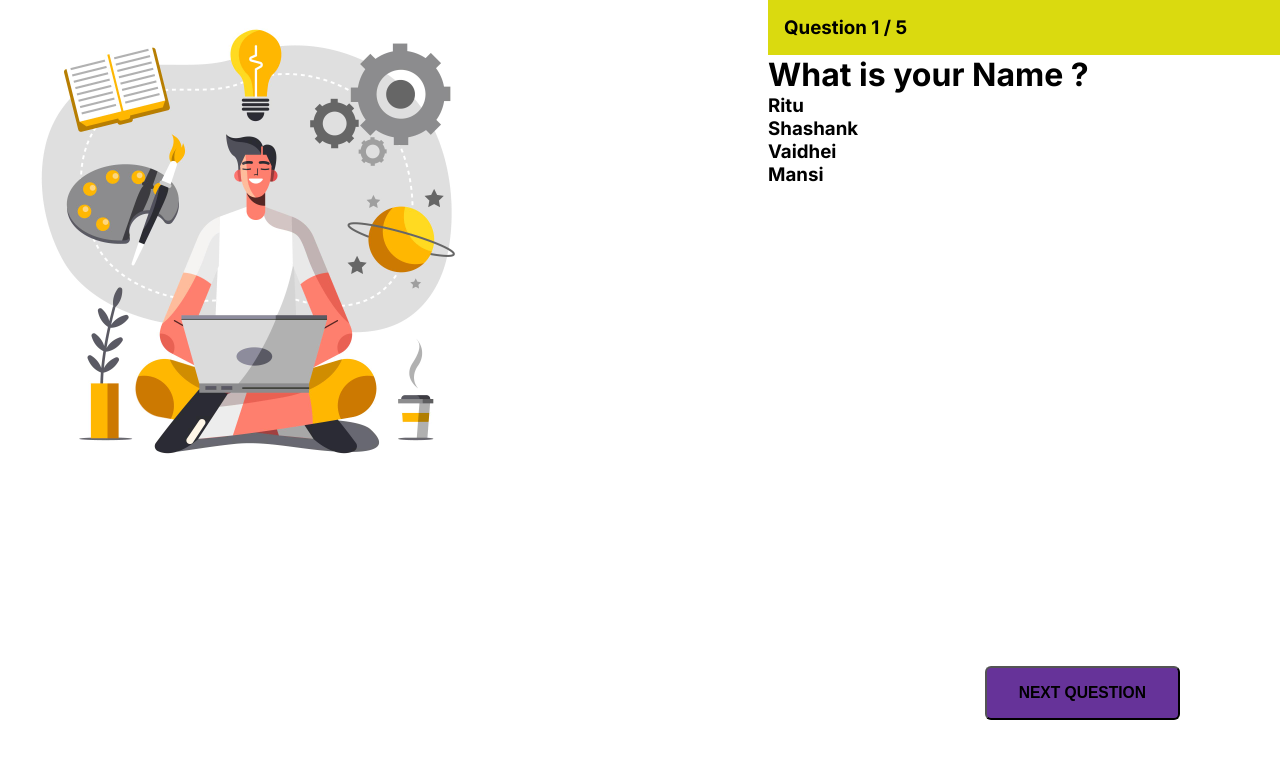
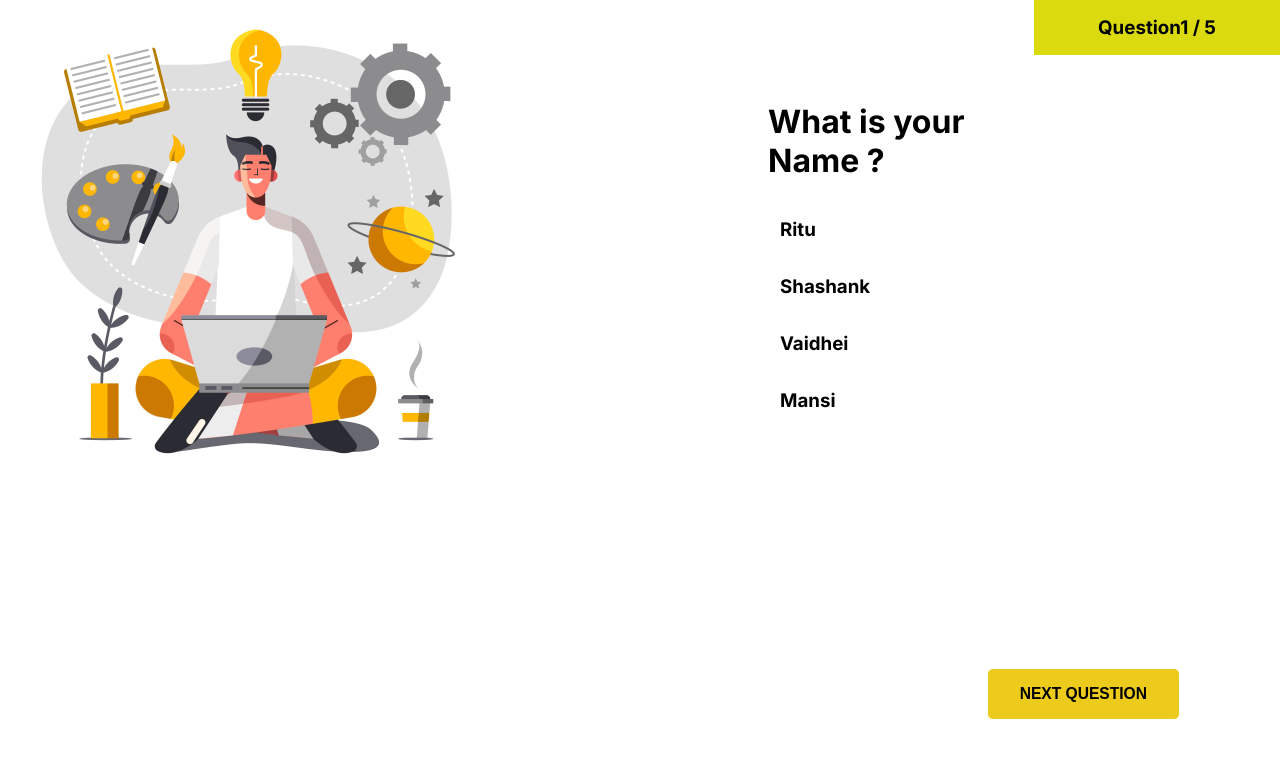
Before and after one commit to singh-ritu/Quiz-Web-App, a Next.js app: page / in a window 1280 px wide. Shown: the top 758 px of the page. Built offline with nearby package versions, Linux system fonts and the light colour scheme.

Commit message:
toggling the stepbar

```diff
--- a/src/app/globals.css
+++ b/src/app/globals.css
@@ -87,6 +87,7 @@ body {
 
 body {
   background-color: white;
+  color: black;
 }
 
 a {
@@ -103,7 +104,67 @@ a {
   display: grid;
   grid-template-columns: 60% 40%;
 }
-.question-counter {
+.question-tag {
   background-color: rgb(218, 218, 15);
   padding: 16px;
+  padding-left: 64px;
+  padding-right: 64px;
+  position: absolute;
+  right: 0;
 }
+.Quiz-Questions {
+  margin-top: 20%;
+  margin-right: 50%;
+}
+.button {
+  display: flex;
+  position: fixed;
+  right: 100px;
+  bottom: 80px;
+  margin-top: 50%;
+}
+.last-question-btn {
+  background-color: lightgrey;
+  padding: 16px 32px;
+  border-radius: 6px;
+  border: 1px solid white;
+}
+.next-question-btn {
+  background-color: rgb(237, 203, 28);
+  padding: 16px 32px;
+  border-radius: 6px;
+  margin-left: 30px;
+  border: 1px solid white;
+}
+.Ques {
+  margin-bottom: 10%;
+}
+.option {
+  display: flex;
+  align-items: center;
+  margin: 10px 0px;
+  border: 2px solid white;
+  width: 60%;
+  padding: 10px 10px;
+  /* box-shadow: 0px 2px 21px 0px rgba(0, 0, 0, 0.03); */
+  cursor: pointer;
+}
+
+.stepper {
+  display: flex;
+  width: 400px;
+  position: absolute;
+  left: 60px;
+  bottom: 60px;
+}
+.stepbox {
+  width: 100%;
+  min-width: 50px;
+  height: 10px;
+  border-radius: 8px;
+  border: 1px dotted grey;
+  margin-right: 10px;
+}
+.bar {
+  background-color: rgb(237, 203, 28);
+}
--- a/src/app/page.js
+++ b/src/app/page.js
@@ -1,20 +1,37 @@
 "use client";
 
 import { useState } from "react";
-import { question } from "./utils";
+import { QuizQs, question } from "./utils";
 import { Image } from "next/image";
 import { questions } from "./utils";
 
 export default function Home() {
   const [questionCounter, setQuestionCounter] = useState(1);
+  const [currentOption, setCurrentOption] = useState(-1);
+  const [clickedOptions, setClickedOptions] = useState([]);
 
   const handleNextQuestion = () => {
     if (questionCounter < 5) setQuestionCounter(questionCounter + 1);
     else alert("no more questions");
+    setCurrentOption(-1);
   };
 
   const handleLastQuestion = () => {
     if (questionCounter >= 2) setQuestionCounter(questionCounter - 1);
+  };
+  const currentQuestion = QuizQs[questionCounter - 1];
+
+  const handleOptions = (index) => {
+    console.log(index);
+    const newvalues = [...clickedOptions];
+    newvalues[questionCounter - 1] = index;
+    setClickedOptions(newvalues);
+    console.log(clickedOptions);
+    setCurrentOption(index);
+  };
+  const selectedOptionStyle = {
+    borderColor: "rgb(43, 211, 10) ",
+    borderRadius: "4px",
   };
 
   return (
@@ -26,47 +43,39 @@ export default function Home() {
           height={500}
           alt="question"
         ></img>
+        <div className="stepper ">
+          {QuizQs.map((question, index) => (
+            <div
+              className={
+                "stepbox" + " " + questionCounter - 1 === index ? "bar" : " "
+              }
+            ></div>
+          ))}
+        </div>
       </div>
       <div className="right-container">
-        <div className="question-counter">
-          <h3>{"Question " + questionCounter + " / 5"}</h3>
+        <div className="question-tag">
+          <h3>{"Question" + questionCounter + " / 5"}</h3>
         </div>
-        <div>
-          {console.log(questions[questionCounter - 1])}
-          <h1>{questions[questionCounter - 1].question}</h1>
-          {questions[questionCounter - 1].options.map((option) => (
-            <h3>{option}</h3>
+        <div className="Quiz-Questions">
+          <h1 className="Ques">{currentQuestion.question}</h1>
+          {currentQuestion.options.map((option, index) => (
+            <div
+              className="option selected_option"
+              onClick={() => handleOptions(index)}
+              style={currentOption === index ? selectedOptionStyle : {}}
+            >
+              <h3 key={index}>{option}</h3>
+            </div>
           ))}
         </div>
-        <div
-          style={{
-            display: "flex",
-            position: "fixed",
-            right: "100px",
-            bottom: "80px",
-          }}
-        >
+        <div className="button ">
           {questionCounter > 1 && (
-            <button
-              style={{
-                backgroundColor: "lightgrey",
-                padding: "16px 32px",
-                borderRadius: "6px",
-              }}
-              onClick={handleLastQuestion}
-            >
+            <button className="last-question-btn" onClick={handleLastQuestion}>
               <h2> LAST QUESTION</h2>
             </button>
           )}
-          <button
-            style={{
-              backgroundColor: "rebeccapurple",
-              padding: "16px 32px",
-              borderRadius: "6px",
-              marginLeft: "30px",
-            }}
-            onClick={handleNextQuestion}
-          >
+          <button className="next-question-btn" onClick={handleNextQuestion}>
             <h3> {questionCounter === 5 ? "SUBMIT" : "NEXT QUESTION"} </h3>
           </button>
         </div>
--- a/src/app/utils.js
+++ b/src/app/utils.js
@@ -1,27 +1,27 @@
-export const questions = [
+export const QuizQs = [
   {
     question: "What is your Name ?",
     options: ["Ritu", "Shashank", "Vaidhei", "Mansi"],
     answer: "Ritu",
   },
   {
-    question: "What is your Name ?",
-    options: ["Ritu", "Shashank", "Vaidhei", "Mansi"],
-    answer: "Ritu",
+    question: "What is your Age ?",
+    options: ["24", "26", "28", "30"],
+    answer: "24",
   },
   {
-    question: "What is your Name ?",
-    options: ["Ritu", "Shashank", "Vaidhei", "Mansi"],
-    answer: "Ritu",
+    question: "What is your country Name ?",
+    options: ["Russia", "Sweden", "India", "Mongolia"],
+    answer: "India",
   },
   {
-    question: "What is your Name ?",
-    options: ["Ritu", "Shashank", "Vaidhei", "Mansi"],
-    answer: "Ritu",
+    question: "What is your favorite chocolate ?",
+    options: ["Five Star", "Perk", "Dairy milk", "KitKat"],
+    answer: "Perk",
   },
   {
-    question: "What is your Name ?",
-    options: ["Ritu", "Shashank", "Vaidhei", "Mansi"],
-    answer: "Ritu",
+    question: "What is your favorite brand ?",
+    options: ["chanel", "vercace", "louis vitton", "Gucci"],
+    answer: "Gucci",
   },
 ];
```
